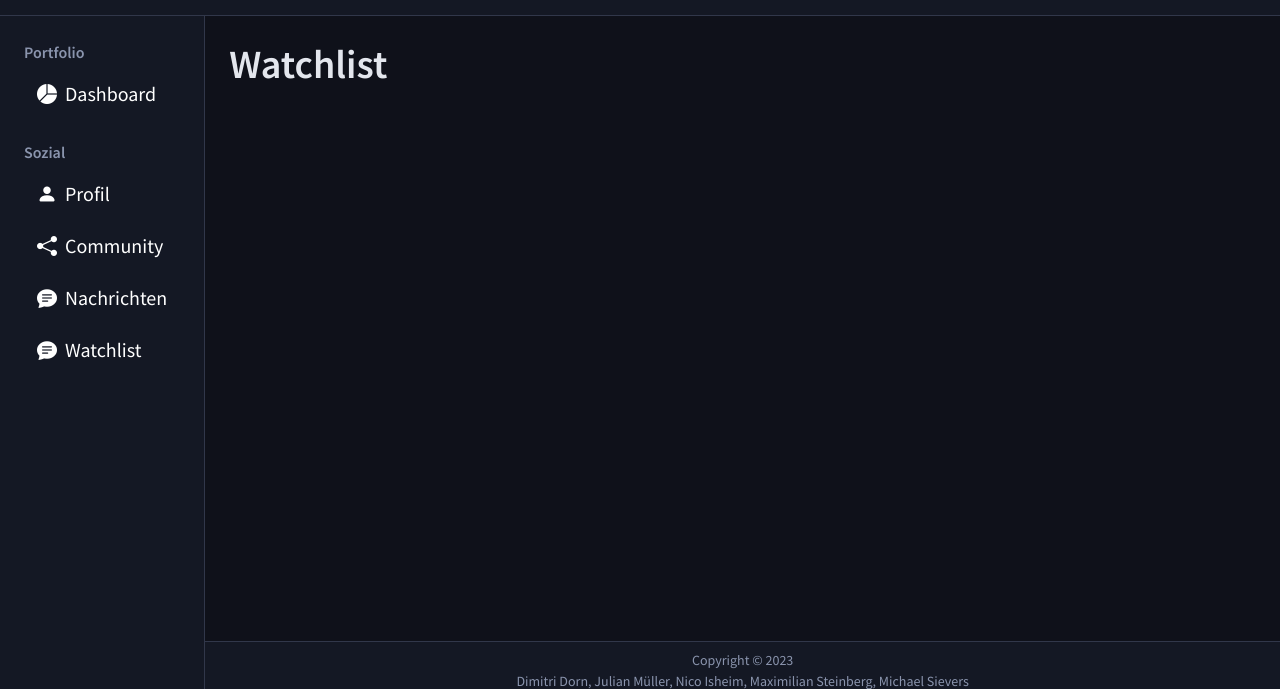
After one commit to STPProjectOrg/software-project, a Django app: page /dashboard_app/watchlist in a window 1280 px wide. The commit adds this page. Shown: the part 58-747 px from the top of the page. Run offline with Django 4.2, Linux system fonts and the light colour scheme; the visitor is signed in with stand-in values (Sample User, id 1); data that the repository does not hold is empty; some libraries are stand-ins or nearby versions.

Commit message:
implemented watchlist

```diff
--- a/app/core/templates/inclusion/navigation.html
+++ b/app/core/templates/inclusion/navigation.html
@@ -8,8 +8,10 @@
     {% trans "Profil" as profil %}
     {% trans "Community" as community %}
     {% trans "Nachrichten" as messages %}
+    {% trans "Watchlist" as watchlist %}
 
     {% navigation_button profil "bi-person-fill" "user_app:profile" username %}
     {% navigation_button community "bi-share-fill" "community_app:community" "all" %}
     {% navigation_button messages "bi-chat-text-fill" "messaging_app:inbox" %}
+    {% navigation_button watchlist "bi-chat-text-fill" "dashboard_app:watchlist" %}
 </ul>
--- a/app/dashboard_app/models.py
+++ b/app/dashboard_app/models.py
@@ -15,3 +15,8 @@ class Transaction(models.Model):
 
     def __str__(self):
         return self.asset
+
+class Watchlist(models.Model):
+    user = models.ForeignKey(CustomUser, on_delete=models.CASCADE)
+    asset = models.ForeignKey(Asset, on_delete=models.CASCADE)
+    added_at = models.DateTimeField()
--- /dev/null
+++ b/app/dashboard_app/templates/dashboard_app/watchlist.html
@@ -0,0 +1,9 @@
+{% extends "core/base.html" %}
+{% load dashboard_tags %}
+{% load i18n %}
+{% block content %}
+  <h1>Watchlist</h1>
+  {% for asset in watchlist %}
+    {% include_watchlist_asset asset %}
+  {% endfor %}
+{% endblock content %}
--- a/app/dashboard_app/templatetags/dashboard_tags.py
+++ b/app/dashboard_app/templatetags/dashboard_tags.py
@@ -39,3 +39,8 @@ def transaction_buy_modal(user, coinInfo):
     """ Include a modal for creating a buy-transaction. """
 
     return {"user": user, "coinInfo": coinInfo, "form": TransactionBuyForm()}
+
+@register.inclusion_tag("dashboard_app/inclusion/watchlist_asset.html")
+def include_watchlist_asset(asset):
+    """include KPI element"""
+    return {"asset":asset}
--- a/app/dashboard_app/urls.py
+++ b/app/dashboard_app/urls.py
@@ -1,12 +1,14 @@
 from django.urls import re_path, path
 from dashboard_app import views
-from dashboard_app.views import main, transaction
+from dashboard_app.views import main, transaction, watchlist
 
 app_name = 'dashboard_app'
 
 urlpatterns = [
     re_path('dashboard', main.dashboard, name="dashboard"),
     path('asset/<str:coin>', main.asset, name="asset"),
+    path('watchlist', main.watchlist, name="watchlist"),
+    path('watchlist/<str:asset_symbol>', watchlist.watchlist_add, name="watchlist_add"),
 
     # Transaction
     path("transaction/buy/<str:coin>", transaction.buy, name="transaction_buy")
--- a/app/dashboard_app/views/main.py
+++ b/app/dashboard_app/views/main.py
@@ -11,6 +11,8 @@ from user_app.views import getUser
 from dashboard_app.forms import AddToPortfolioForm, AddToPortfolioForm2
 from dateutil.relativedelta import relativedelta
 from django.contrib.auth.decorators import login_required
+from dashboard_app.models import Watchlist
+from dashboard_app.views.watchlist import get_watchlist
 
 
 # Create your views here.
@@ -184,6 +186,7 @@ def asset(request, coin):
     selectedCoin = coin.upper()
     user = 1
     message = ""
+    asset = Asset.objects.get(name=coin)
     form = AddToPortfolioForm2(initial={'user': user, 'assetDropdown': selectedCoin})
     if request.method == 'POST':
         form = AddToPortfolioForm2(request.POST)
@@ -205,9 +208,17 @@ def asset(request, coin):
     data = {'coinInfo': getCoinInformation(selectedCoin),
             'todaysValue': todaysValue,
             'values': values,
+            'asset_in_watchlist': Watchlist.objects.filter(user=request.user, asset=asset).exists(),
             'form': form,
             'message': message}
     return render(request, 'dashboard_app/asset.html', context=data)
+
+@login_required
+def watchlist(request):
+
+    data = {"watchlist": get_watchlist(request.user)}
+    return render(request, 'dashboard_app/watchlist.html', context=data)
+
 
 
 def addToPortfolio(cleanedData):
--- /dev/null
+++ b/app/dashboard_app/views/watchlist.py
@@ -0,0 +1,28 @@
+from datetime import datetime
+from django.http import HttpResponseRedirect
+from django.core.exceptions import ObjectDoesNotExist
+from dashboard_app.models import Watchlist
+from api_app.models import Asset, AssetHistory
+
+
+def watchlist_add(request, asset_symbol):
+    # Try deleting database entry
+    asset = Asset.objects.get(name=asset_symbol)
+    try:
+        Watchlist.objects.get(user=request.user, asset=asset).delete()
+
+    # Else create new entry
+    except ObjectDoesNotExist:
+        Watchlist.objects.create(user=request.user,
+                                   asset=asset, added_at = datetime.now())
+
+    return HttpResponseRedirect(request.META.get('HTTP_REFERER'))
+
+def get_watchlist(user):
+    assets = []
+    for watchlist_asset in Watchlist.objects.filter(user=user):
+        asset = Asset.objects.get(id=watchlist_asset.asset_id)
+        price = AssetHistory.objects.get(name_id=asset.id, date="2023-05-20")
+        data = {"name": asset.name, "coinName": asset.coinName, "price": price,"added_at": watchlist_asset.added_at}
+        assets.insert(0, data)
+    return assets
```
Also changed, not shown: app/dashboard_app/templates/dashboard_app/asset.html (+7 -0 lines), app/dashboard_app/templates/dashboard_app/inclusion/watchlist_asset.html (added, +27 -0 lines), app/community_app/migrations/0018_alter_post_content.py (added), app/dashboard_app/migrations/0007_watchlist.py (added), app/dashboard_app/migrations/0008_rename_addet_at_watchlist_added_at.py (added).
